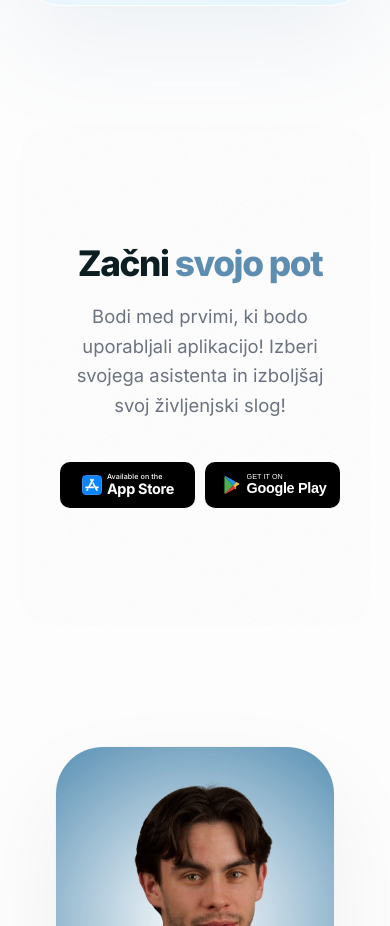
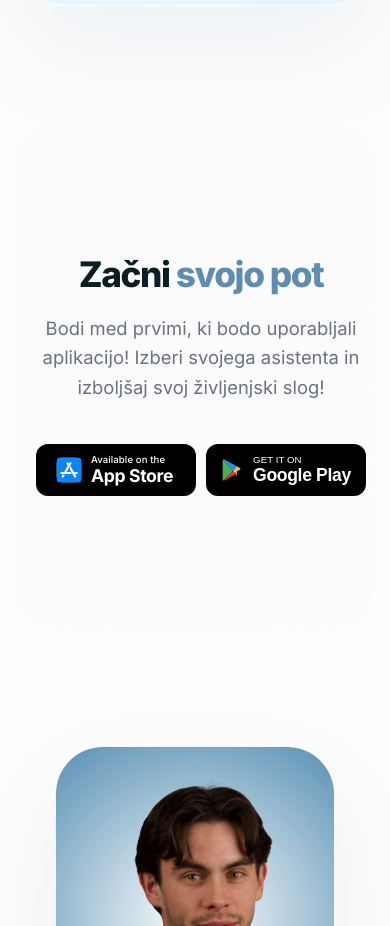
Before and after one commit to filipkolle/Landing-4P, a React (Vite) app: page /o-nas in a window 390 px wide. Shown: the part 3842-4768 px from the top of the page. Built offline with nearby package versions, Linux system fonts and the light colour scheme.

Commit message:
style: increase button size and expand mobile content width

```diff
--- a/src/components/SubscribeCTA.jsx
+++ b/src/components/SubscribeCTA.jsx
@@ -48,26 +48,26 @@ const SubscribeCTA = () => {
                     display: 'flex',
                     alignItems: 'center',
                     justifyContent: 'center',
-                    gap: '4px',
+                    gap: '8px',
                     textDecoration: 'none',
                     backgroundColor: '#000',
                     color: '#fff',
-                    padding: '6px 4px',
-                    borderRadius: '10px',
-                    width: '135px',
-                    height: '46px',
+                    padding: '8px 12px 8px 8px',
+                    borderRadius: '12px',
+                    width: '160px',
+                    height: '52px',
                     transition: 'transform 0.2s',
                   }}
                   onMouseOver={(e) => e.currentTarget.style.transform = 'scale(1.05)'}
                   onMouseOut={(e) => e.currentTarget.style.transform = 'scale(1)'}
                 >
-                  <svg viewBox="0 0 448 512" width="22" height="22">
+                  <svg viewBox="0 0 448 512" width="28" height="28">
                     <rect x="0" y="32" width="448" height="448" rx="100" fill="#fff"/>
                     <path fill="#0A84FF" d="M400 32H48C21.5 32 0 53.5 0 80v352c0 26.5 21.5 48 48 48h352c26.5 0 48-21.5 48-48V80c0-26.5-21.5-48-48-48zM127 384.5c-5.5 9.6-17.8 12.8-27.3 7.3-9.6-5.5-12.8-17.8-7.3-27.3l14.3-24.7c16.1-4.9 29.3-1.1 39.6 11.4L127 384.5zm138.9-53.9H84c-11 0-20-9-20-20s9-20 20-20h51l65.4-113.2-20.5-35.4c-5.5-9.6-2.2-21.8 7.3-27.3 9.6-5.5 21.8-2.2 27.3 7.3l8.9 15.4 8.9-15.4c5.5-9.6 17.8-12.8 27.3-7.3 9.6 5.5 12.8 17.8 7.3 27.3l-85.8 148.6h62.1c20.2 0 31.5 23.7 22.7 40zm98.1 0h-29l19.6 33.9c5.5 9.6 2.2 21.8-7.3 27.3-9.6 5.5-21.8 2.2-27.3-7.3-32.9-56.9-57.5-99.7-74-128.1-16.7-29-4.8-58 7.1-67.8 13.1 22.7 32.7 56.7 58.9 102h52c11 0 20 9 20 20 0 11.1-9 20-20 20z"/>
                   </svg>
                   <div style={{ display: 'flex', flexDirection: 'column', alignItems: 'flex-start', justifyContent: 'center' }}>
-                    <span style={{ fontSize: '0.45rem', lineHeight: 1.1, letterSpacing: '0.01em', fontWeight: 500 }}>Available on the</span>
-                    <span style={{ fontSize: '0.9rem', fontWeight: 700, lineHeight: 1.1, letterSpacing: '-0.02em' }}>App Store</span>
+                    <span style={{ fontSize: '0.6rem', lineHeight: 1.1, letterSpacing: '0.01em', fontWeight: 500 }}>Available on the</span>
+                    <span style={{ fontSize: '1.1rem', fontWeight: 700, lineHeight: 1.1, letterSpacing: '-0.02em' }}>App Store</span>
                   </div>
                 </a>
 
@@ -78,13 +78,13 @@ const SubscribeCTA = () => {
                     display: 'flex',
                     alignItems: 'center',
                     justifyContent: 'center',
-                    gap: '4px',
+                    gap: '8px',
                     backgroundColor: '#000',
                     color: '#fff',
-                    padding: '6px 4px',
-                    borderRadius: '10px',
-                    width: '135px',
-                    height: '46px',
+                    padding: '8px 12px 8px 8px',
+                    borderRadius: '12px',
+                    width: '160px',
+                    height: '52px',
                     cursor: 'pointer',
                     border: 'none',
                     transition: 'transform 0.2s',
@@ -92,15 +92,15 @@ const SubscribeCTA = () => {
                   onMouseOver={(e) => e.currentTarget.style.transform = 'scale(1.05)'}
                   onMouseOut={(e) => e.currentTarget.style.transform = 'scale(1)'}
                 >
-                  <svg viewBox="0 0 512 512" width="20" height="20" style={{ marginLeft: '4px' }}>
+                  <svg viewBox="0 0 512 512" width="24" height="24" style={{ marginLeft: '4px' }}>
                     <path fill="#4caf50" d="M47.7 29.5C41 33.7 36 41 36 50.8v410.4c0 9.8 5 17.1 11.7 21.3L253 277 47.7 29.5z"/>
                     <path fill="#fbc02d" d="M336.8 378L253 277l83.8-101 64.9 36.8c18.5 10.5 18.5 27.6 0 38.1l-64.9 37.1z"/>
                     <path fill="#e53935" d="M47.7 482.5c6.3 4 14.9 4 24.3-1.3l264.8-150.9L253 277 47.7 482.5z"/>
                     <path fill="#2196f3" d="M72 30.8C62.6 25.5 54 25.5 47.7 29.5L253 277l83.8-101L72 30.8z"/>
                   </svg>
                   <div style={{ display: 'flex', flexDirection: 'column', alignItems: 'flex-start', justifyContent: 'center' }}>
-                    <span style={{ fontSize: '0.45rem', textTransform: 'uppercase', lineHeight: 1.1, letterSpacing: '0.01em', fontWeight: 500 }}>GET IT ON</span>
-                    <span style={{ fontSize: '0.9rem', fontWeight: 700, lineHeight: 1.1, letterSpacing: '-0.02em' }}>Google Play</span>
+                    <span style={{ fontSize: '0.6rem', textTransform: 'uppercase', lineHeight: 1.1, letterSpacing: '0.01em', fontWeight: 500 }}>GET IT ON</span>
+                    <span style={{ fontSize: '1.1rem', fontWeight: 700, lineHeight: 1.1, letterSpacing: '-0.02em' }}>Google Play</span>
                   </div>
                 </button>
               </div>
--- a/src/pages/AboutPage.jsx
+++ b/src/pages/AboutPage.jsx
@@ -243,26 +243,26 @@ const AboutPage = () => {
                     display: 'flex',
                     alignItems: 'center',
                     justifyContent: 'center',
-                    gap: '4px',
+                    gap: '8px',
                     textDecoration: 'none',
                     backgroundColor: '#000',
                     color: '#fff',
-                    padding: '6px 4px',
-                    borderRadius: '10px',
-                    width: '135px',
-                    height: '46px',
+                    padding: '8px 12px 8px 8px',
+                    borderRadius: '12px',
+                    width: '160px',
+                    height: '52px',
                     transition: 'transform 0.2s',
                   }}
                   onMouseOver={(e) => e.currentTarget.style.transform = 'scale(1.05)'}
                   onMouseOut={(e) => e.currentTarget.style.transform = 'scale(1)'}
                 >
-                  <svg viewBox="0 0 448 512" width="22" height="22">
+                  <svg viewBox="0 0 448 512" width="28" height="28">
                     <rect x="0" y="32" width="448" height="448" rx="100" fill="#fff"/>
                     <path fill="#0A84FF" d="M400 32H48C21.5 32 0 53.5 0 80v352c0 26.5 21.5 48 48 48h352c26.5 0 48-21.5 48-48V80c0-26.5-21.5-48-48-48zM127 384.5c-5.5 9.6-17.8 12.8-27.3 7.3-9.6-5.5-12.8-17.8-7.3-27.3l14.3-24.7c16.1-4.9 29.3-1.1 39.6 11.4L127 384.5zm138.9-53.9H84c-11 0-20-9-20-20s9-20 20-20h51l65.4-113.2-20.5-35.4c-5.5-9.6-2.2-21.8 7.3-27.3 9.6-5.5 21.8-2.2 27.3 7.3l8.9 15.4 8.9-15.4c5.5-9.6 17.8-12.8 27.3-7.3 9.6 5.5 12.8 17.8 7.3 27.3l-85.8 148.6h62.1c20.2 0 31.5 23.7 22.7 40zm98.1 0h-29l19.6 33.9c5.5 9.6 2.2 21.8-7.3 27.3-9.6 5.5-21.8 2.2-27.3-7.3-32.9-56.9-57.5-99.7-74-128.1-16.7-29-4.8-58 7.1-67.8 13.1 22.7 32.7 56.7 58.9 102h52c11 0 20 9 20 20 0 11.1-9 20-20 20z"/>
                   </svg>
                   <div style={{ display: 'flex', flexDirection: 'column', alignItems: 'flex-start', justifyContent: 'center' }}>
-                    <span style={{ fontSize: '0.45rem', lineHeight: 1.1, letterSpacing: '0.01em', fontWeight: 500 }}>Available on the</span>
-                    <span style={{ fontSize: '0.9rem', fontWeight: 700, lineHeight: 1.1, letterSpacing: '-0.02em' }}>App Store</span>
+                    <span style={{ fontSize: '0.6rem', lineHeight: 1.1, letterSpacing: '0.01em', fontWeight: 500 }}>Available on the</span>
+                    <span style={{ fontSize: '1.1rem', fontWeight: 700, lineHeight: 1.1, letterSpacing: '-0.02em' }}>App Store</span>
                   </div>
                 </a>
 
@@ -273,13 +273,13 @@ const AboutPage = () => {
                     display: 'flex',
                     alignItems: 'center',
                     justifyContent: 'center',
-                    gap: '4px',
+                    gap: '8px',
                     backgroundColor: '#000',
                     color: '#fff',
-                    padding: '6px 4px',
-                    borderRadius: '10px',
-                    width: '135px',
-                    height: '46px',
+                    padding: '8px 12px 8px 8px',
+                    borderRadius: '12px',
+                    width: '160px',
+                    height: '52px',
                     cursor: 'pointer',
                     border: 'none',
                     transition: 'transform 0.2s',
@@ -287,15 +287,15 @@ const AboutPage = () => {
                   onMouseOver={(e) => e.currentTarget.style.transform = 'scale(1.05)'}
                   onMouseOut={(e) => e.currentTarget.style.transform = 'scale(1)'}
                 >
-                  <svg viewBox="0 0 512 512" width="20" height="20" style={{ marginLeft: '4px' }}>
+                  <svg viewBox="0 0 512 512" width="24" height="24" style={{ marginLeft: '4px' }}>
                     <path fill="#4caf50" d="M47.7 29.5C41 33.7 36 41 36 50.8v410.4c0 9.8 5 17.1 11.7 21.3L253 277 47.7 29.5z"/>
                     <path fill="#fbc02d" d="M336.8 378L253 277l83.8-101 64.9 36.8c18.5 10.5 18.5 27.6 0 38.1l-64.9 37.1z"/>
                     <path fill="#e53935" d="M47.7 482.5c6.3 4 14.9 4 24.3-1.3l264.8-150.9L253 277 47.7 482.5z"/>
                     <path fill="#2196f3" d="M72 30.8C62.6 25.5 54 25.5 47.7 29.5L253 277l83.8-101L72 30.8z"/>
                   </svg>
                   <div style={{ display: 'flex', flexDirection: 'column', alignItems: 'flex-start', justifyContent: 'center' }}>
-                    <span style={{ fontSize: '0.45rem', textTransform: 'uppercase', lineHeight: 1.1, letterSpacing: '0.01em', fontWeight: 500 }}>GET IT ON</span>
-                    <span style={{ fontSize: '0.9rem', fontWeight: 700, lineHeight: 1.1, letterSpacing: '-0.02em' }}>Google Play</span>
+                    <span style={{ fontSize: '0.6rem', textTransform: 'uppercase', lineHeight: 1.1, letterSpacing: '0.01em', fontWeight: 500 }}>GET IT ON</span>
+                    <span style={{ fontSize: '1.1rem', fontWeight: 700, lineHeight: 1.1, letterSpacing: '-0.02em' }}>Google Play</span>
                   </div>
                 </button>
               </div>
--- a/src/styles/About.css
+++ b/src/styles/About.css
@@ -553,7 +553,7 @@
   }
 
   .cta-left {
-    padding: 60px 40px;
+    padding: 60px 16px;
     order: 2;
     text-align: center;
     align-items: center;
```
